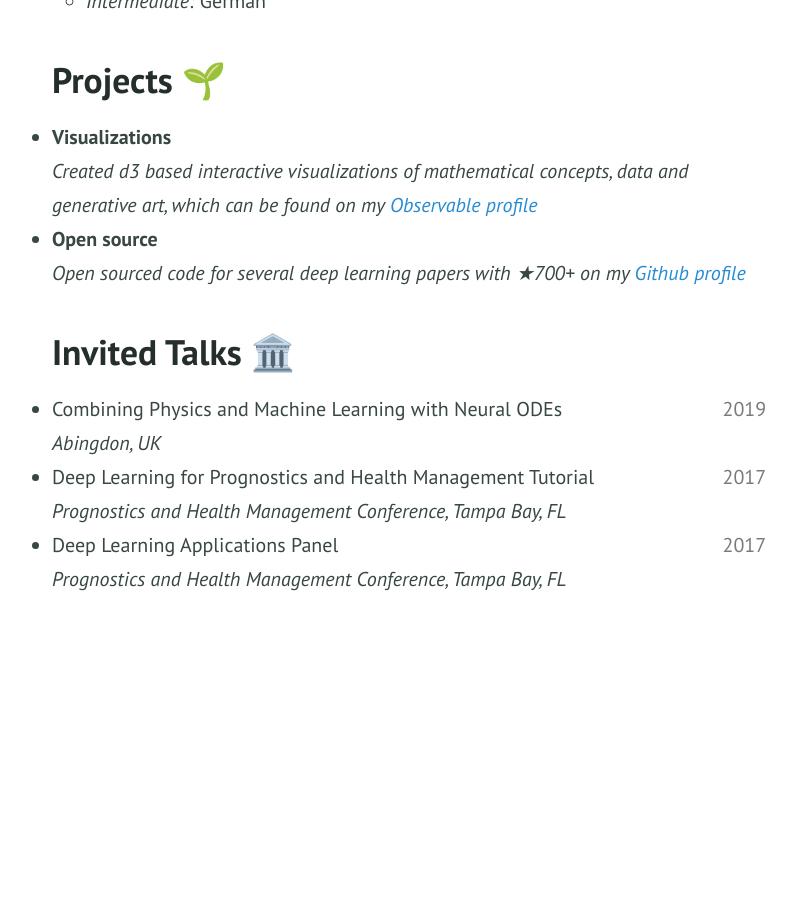
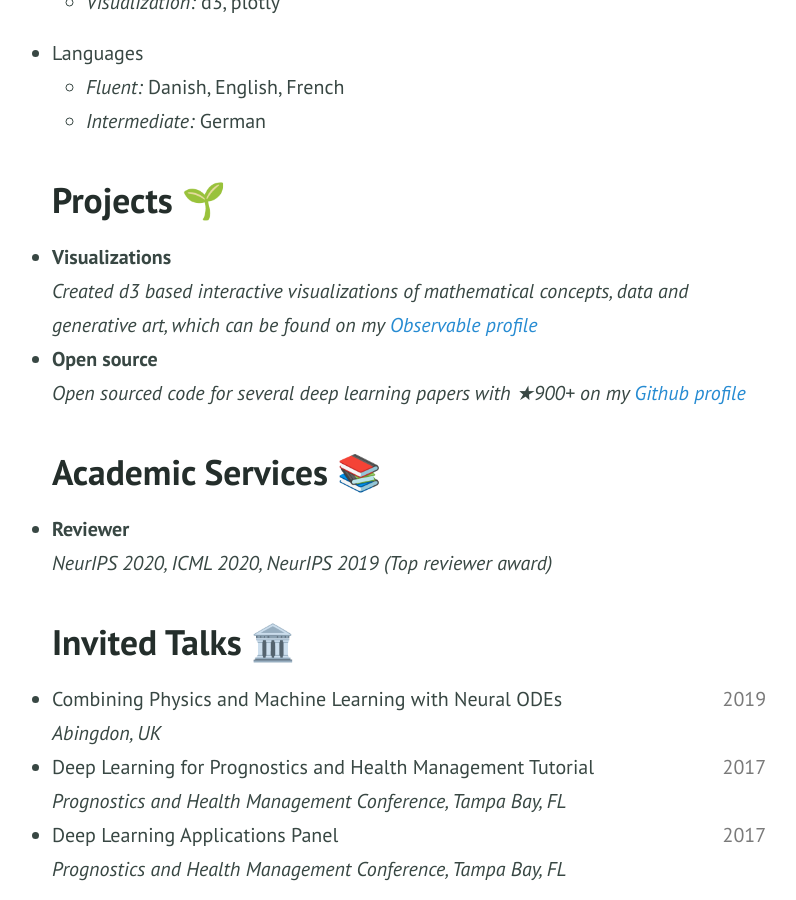
Before and after one commit to EmilienDupont/emiliendupont.github.io, a Jekyll site: the page built from resume.md, in a window 1280 px wide and 900 px high, scrolled down 2411 px. Shown: the whole window, without its empty margins (231-1027 px from the left). Built offline with Jekyll 4.4.1, drawn with Linux system fonts in a browser that asks for light colours; before the commit the page ends 3032 px from its top, so only the background shows below that; some of the changed text lies outside the part shown.

Commit message:
:whale: website updates and add enr paper

```diff
--- a/resume.md
+++ b/resume.md
@@ -3,7 +3,7 @@
 layout: page
 ---
 
-For more details, you can download the pdf version of my resume [{% include icon.html id="pdf" title="pdf" %}here](https://github.com/EmilienDupont/emiliendupont.github.io/raw/master/emilien_resume.pdf).
+For more details, you can download the pdf version of my resume [{% include icon.html id="pdf" title="pdf" %}here](https://github.com/EmilienDupont/emiliendupont.github.io/raw/master/emilien_resume.pdf) (updated June 2020).
 
 ## Education 🎓
 
@@ -72,7 +72,27 @@
 
 ## Experience 👨‍💼
 
-<!-- Apple -->
+<!-- Apple Part Time-->
+<div style="display:flex;">
+
+  <div style="flex:0.5; padding-right:5%">
+    <img src="{{ site.url }}/imgs/resume-icons/apple.png" style="align:left; border: 1px solid #d3d3d3; border-style: outset;">
+  </div>
+
+  <div style="flex:4;">
+    <p style="margin:0px">
+      <b style="font-size: 130%;">Apple</b>
+      <span style="float:right; color:#7a7a7a;">Nov 2019 - June 2020</span>
+    </p>
+    Part Time Research Intern<br>
+    <p style="color:#7a7a7a">
+      Part time research on neural rendering during PhD with collaborators at Apple
+    </p>
+  </div>
+
+</div>
+
+<!-- Apple Internship-->
 <div style="display:flex;">
 
   <div style="flex:0.5; padding-right:5%">
@@ -158,12 +178,6 @@
 ## Awards 🌟
 
 <ul>
-  <li>
-    <b>NeurIPS Top Reviewer</b>
-    <span style="float:right; color:#7a7a7a;">2019</span> <br>
-    <i>Top 400 Reviewer</i>
-  </li>
-
   <li>
     <b>Google DeepMind Scholarship</b>
     <span style="float:right; color:#7a7a7a;">2018</span> <br>
@@ -261,9 +275,18 @@
 
   <li>
     <b>Open source</b><br>
-    <i>Open sourced code for several deep learning papers with &#9733;700+ on my <a href="https://github.com/EmilienDupont">Github profile</a></i>
+    <i>Open sourced code for several deep learning papers with &#9733;900+ on my <a href="https://github.com/EmilienDupont">Github profile</a></i>
   </li>
 
+</ul>
+
+
+## Academic Services 📚
+<ul>
+  <li>
+  <b>Reviewer</b><br>
+  <i>NeurIPS 2020, ICML 2020, NeurIPS 2019 (Top reviewer award)</i>
+  </li>
 </ul>
 
 
```
Also changed, not shown: index.md (+1 -1 lines), publications.md (+24 -1 lines), imgs/paper-icons/enr.png (added), 1 other file.
